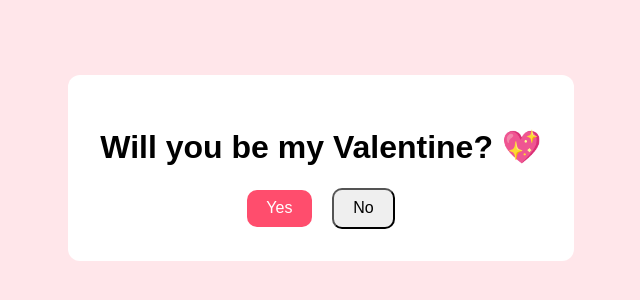
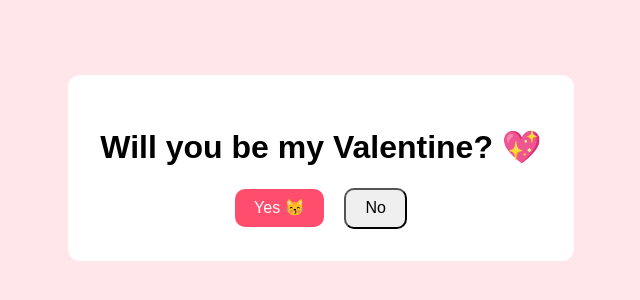
Before and after one commit to waleed-akram420/valentines, a plain HTML site: page index.html in a window 1280 px wide. Shown: the part 240-540 px from the top of the page, without its empty margins (319-959 px from the left). Drawn offline with nearby package versions, Linux system fonts and the light colour scheme.

Commit message:
added cute emojies

```diff
--- a/index.html
+++ b/index.html
@@ -11,8 +11,8 @@
     <p id="result"></p>
     <h1>Will you be my Valentine? 💖</h1>
     <div class="buttons">
-      <button id="yes">Yes</button>
-      <button id="no">No</button>
+      <button id="yes">Yes 😽</button>
+      <button id="no">No </button>
     </div>
   </div>
 
```
